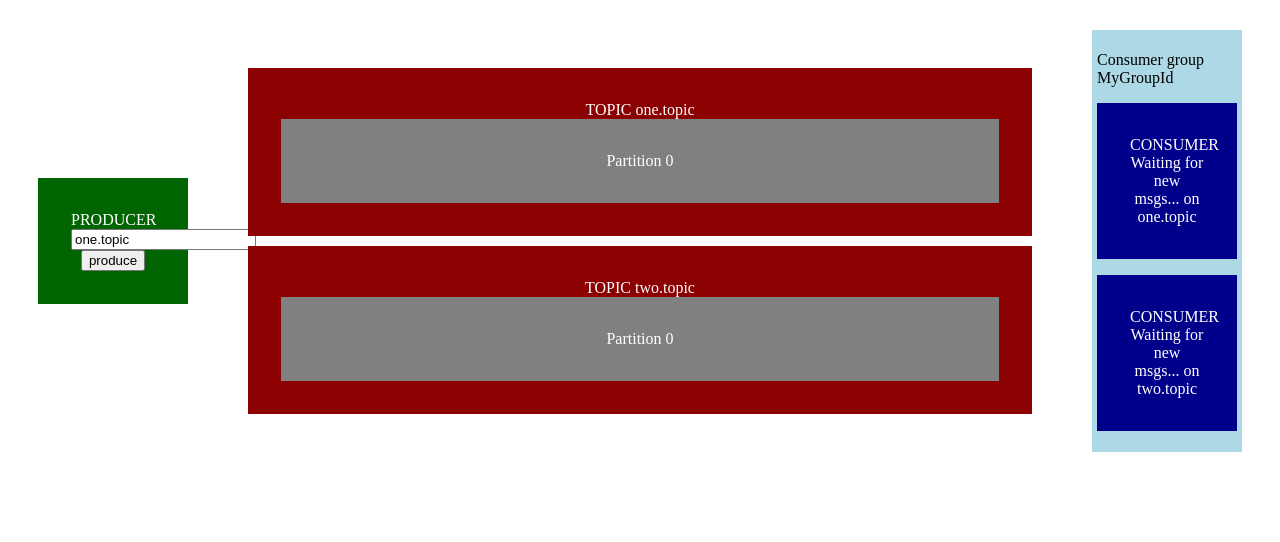
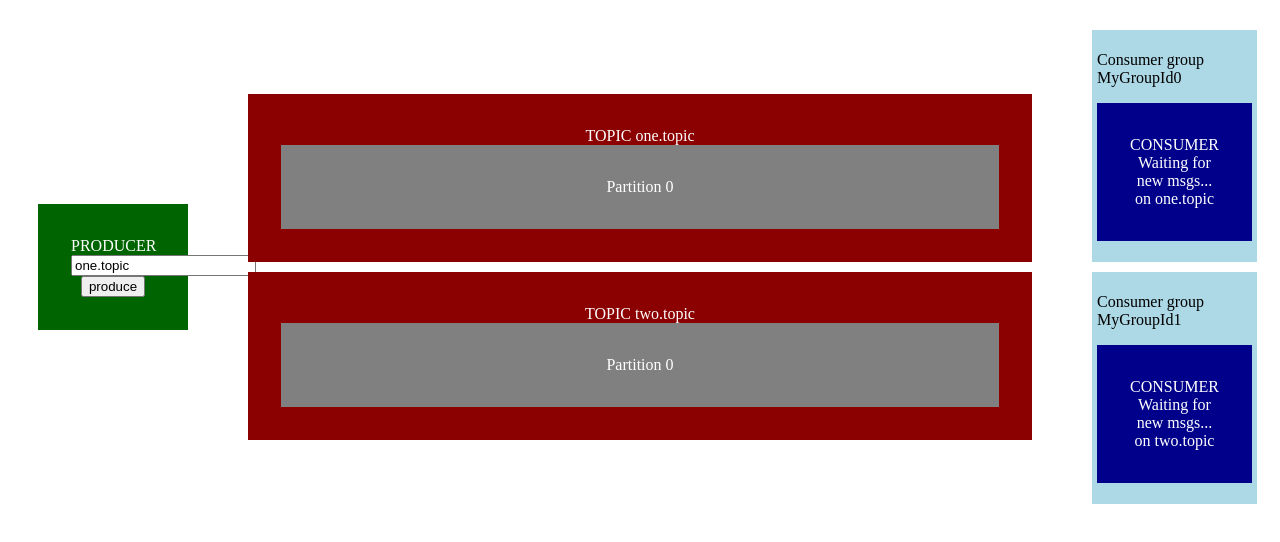
Before and after one commit to txiribimakula/kafka-playground, an Angular app: page / in a window 1280 px wide. Shown: the top 542 px of the page. Built offline with nearby package versions, Linux system fonts and the light colour scheme.

Commit message:
consumer group styling

```diff
--- a/src/app/app.component.scss
+++ b/src/app/app.component.scss
@@ -20,3 +20,10 @@
   grid-gap: 10px;
   width: 100%;
 }
+
+.consumer-groups {
+    display: grid;
+    grid-template-rows: repeat(auto-fit);
+    grid-gap: 10px;
+    width: 100%;
+}
--- a/src/app/consumer/consumer-group/consumer-group.component.html
+++ b/src/app/consumer/consumer-group/consumer-group.component.html
@@ -1,4 +1,4 @@
-<div class="consumer-groups">
+<div class="consumer-group">
     <p>Consumer group {{id}}</p>
     @for (consumer of kafka.consumersByGroupId().get(id); track $index) {
     <app-consumer [consumer]="consumer"></app-consumer>
--- a/src/app/consumer/consumer-group/consumer-group.component.scss
+++ b/src/app/consumer/consumer-group/consumer-group.component.scss
@@ -1,4 +1,4 @@
-.consumer-groups {
+.consumer-group {
     background-color: lightblue;
     padding: 5px;
 }
--- a/src/app/kafka.service.ts
+++ b/src/app/kafka.service.ts
@@ -8,7 +8,7 @@ import { Consumer } from './consumer/consumer';
 })
 export class KafkaService {
   topics = signal<Map<string, Topic>>(new Map<string, Topic>());
-  consumers = signal([new Consumer(['one.topic'], "MyGroupId"), new Consumer(['two.topic'], "MyGroupId")]);
+  consumers = signal([new Consumer(['one.topic'], "MyGroupId0"), new Consumer(['two.topic'], "MyGroupId1")]);
   consumersByGroupId = computed(() => {
     const map = new Map<string, Consumer[]>();
     this.consumers().forEach((consumer) => {
```
